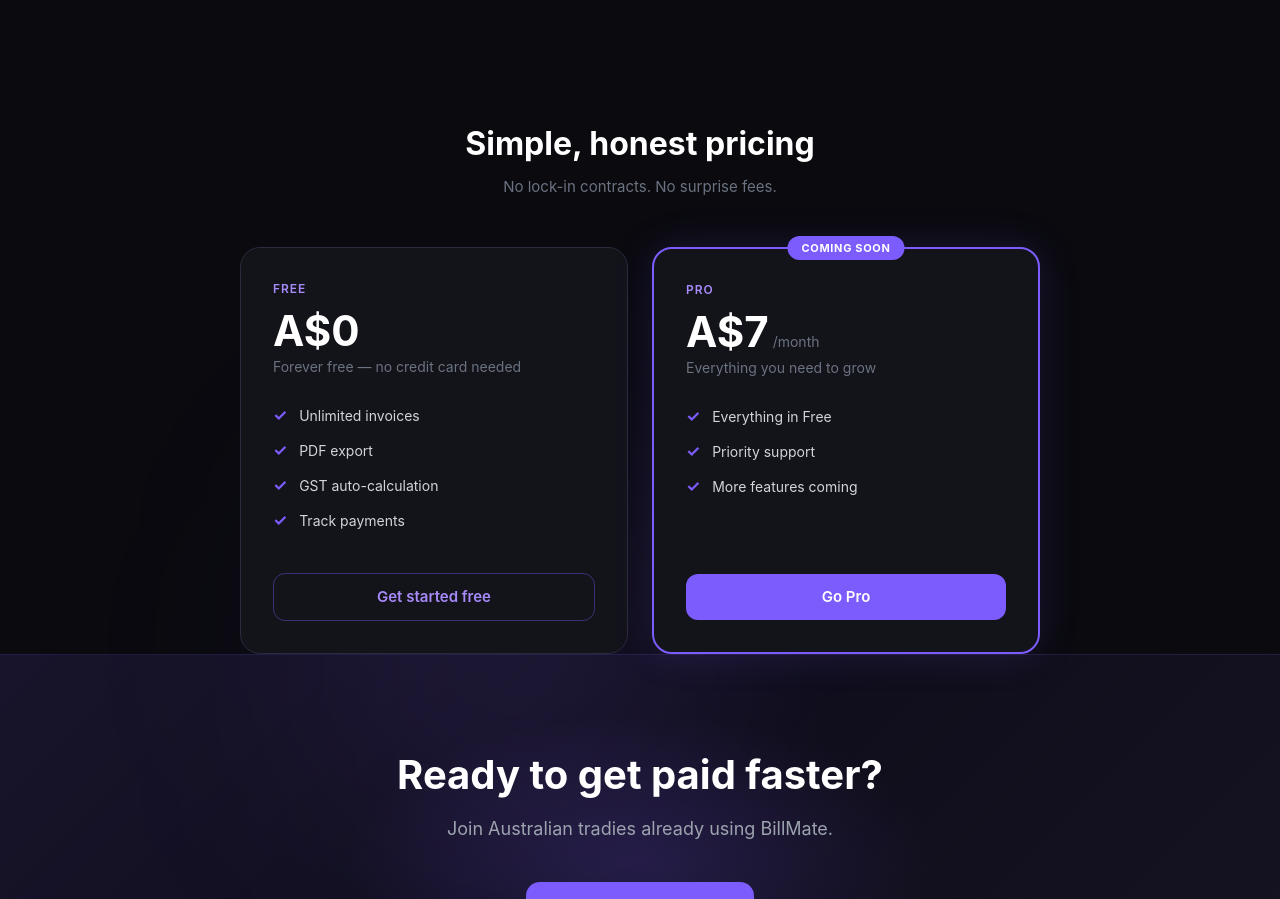
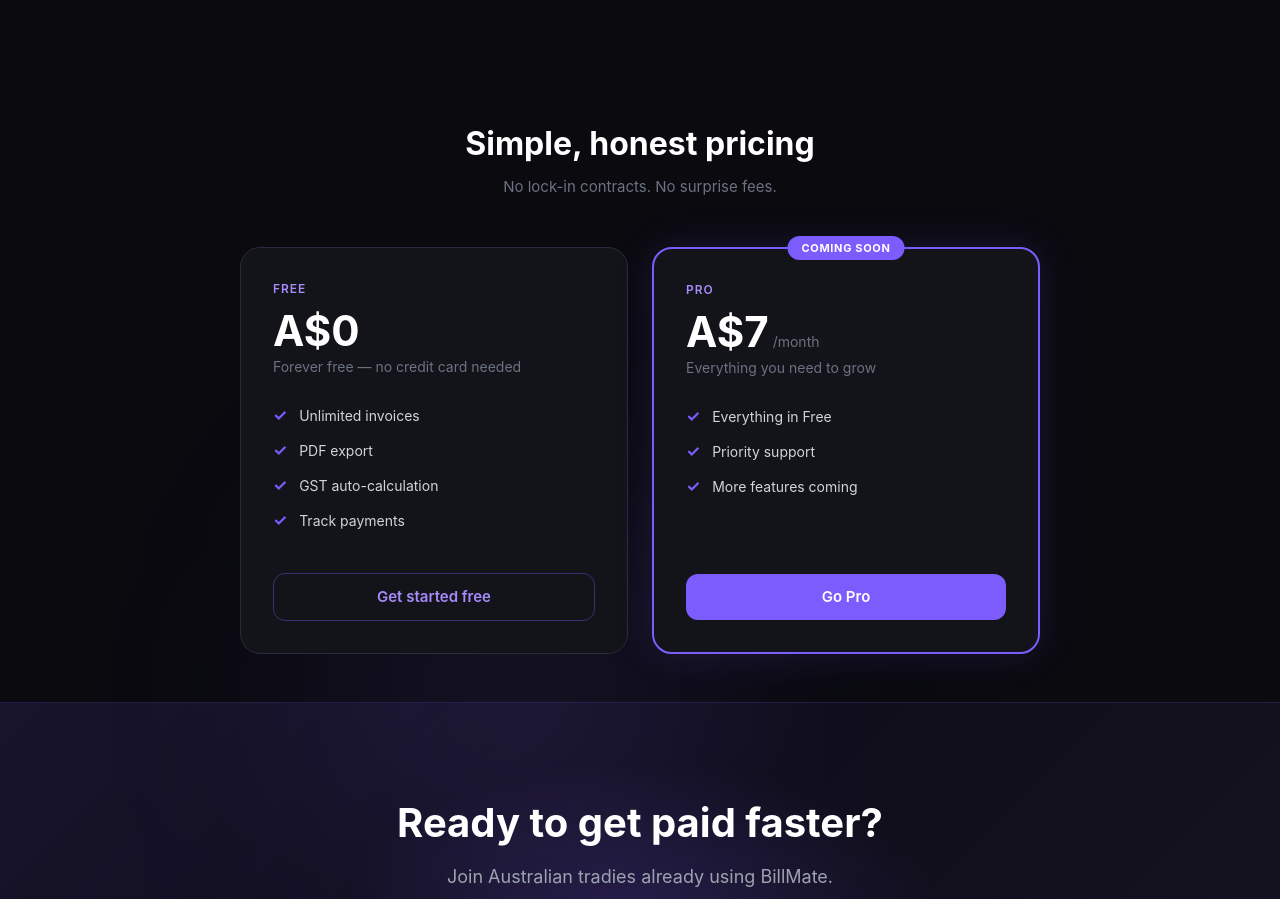
Before and after one commit to khxn-zyn/BillMate, a Next.js app: page / in a window 1280 px wide. Shown: the part 2640-3539 px from the top of the page. Built offline with nearby package versions, Linux system fonts and the light colour scheme.

Commit message:
fix: pricing section spacing

```diff
--- a/app/page.js
+++ b/app/page.js
@@ -197,7 +197,7 @@
         </div>
 
         {/* Pricing */}
-        <div id="pricing" style={{width:'100%', maxWidth:'800px', marginTop:'96px', position:'relative', zIndex:10}}>
+        <div id="pricing" style={{width:'100%', maxWidth:'800px', marginTop:'96px', paddingBottom:'48px', position:'relative', zIndex:10}}>
           <h2 style={{color:'#fff', fontWeight:'700', fontSize:'clamp(22px, 3vw, 32px)', textAlign:'center', marginBottom:'8px'}}>
             Simple, honest pricing
           </h2>
```
Also changed, not shown: .claude/settings.local.json.
